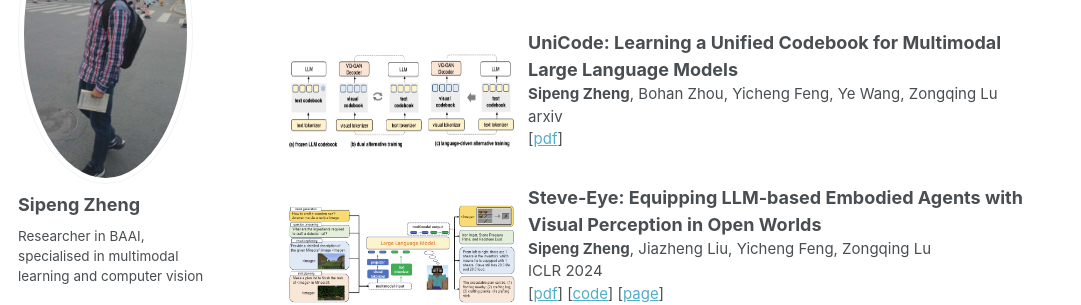
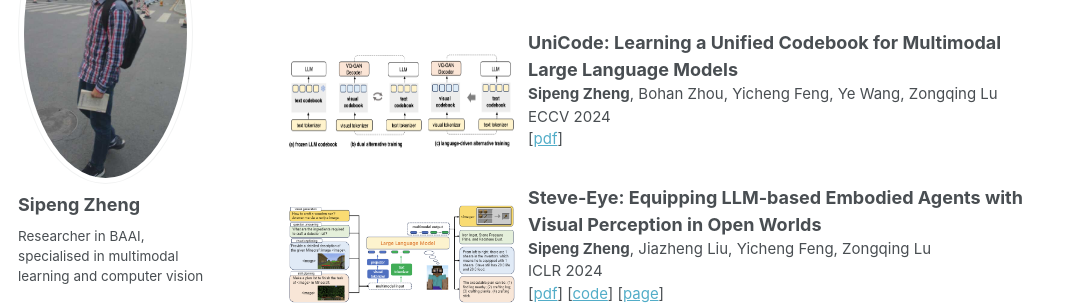
Before and after one commit to zhengsipeng/zhengsipeng.github.io, a Jekyll site: the page built from _pages/about.md, in a window 1280 px wide and 900 px high, scrolled down 1389 px. Shown: the part 153-458 px from the top of the window, without its empty margins (0-1081 px from the left). Built offline with Jekyll 4.4.1, drawn with Linux system fonts in a browser that asks for light colours.

Commit message:
Update about.md

```diff
--- a/_pages/about.md
+++ b/_pages/about.md
@@ -72,7 +72,7 @@ For more details, please refer to my [CV](http://zhengsipeng.github.io/files/cv_
   <td style="border: none;">
         <p style="font-size: 15px"><b style="font-size: 18px">UniCode: Learning a Unified Codebook for Multimodal Large Language Models</b><br>
         <b>Sipeng Zheng</b>, Bohan Zhou, Yicheng Feng, Ye Wang, Zongqing Lu<br>
-        arxiv<br>
+        ECCV 2024<br>
         [<a target="_blank" href="https://arxiv.org/abs/2310.13255">pdf</a>]
         </p>
   </td>
```
